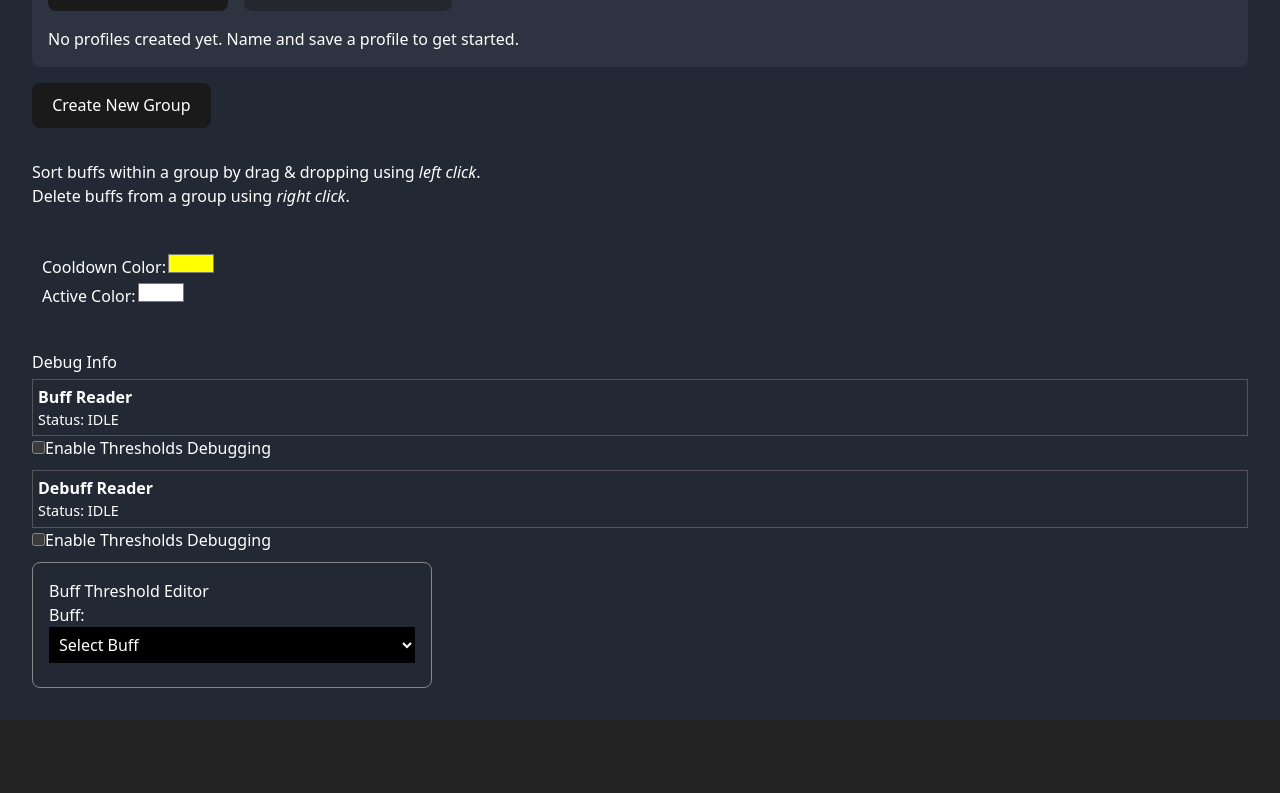
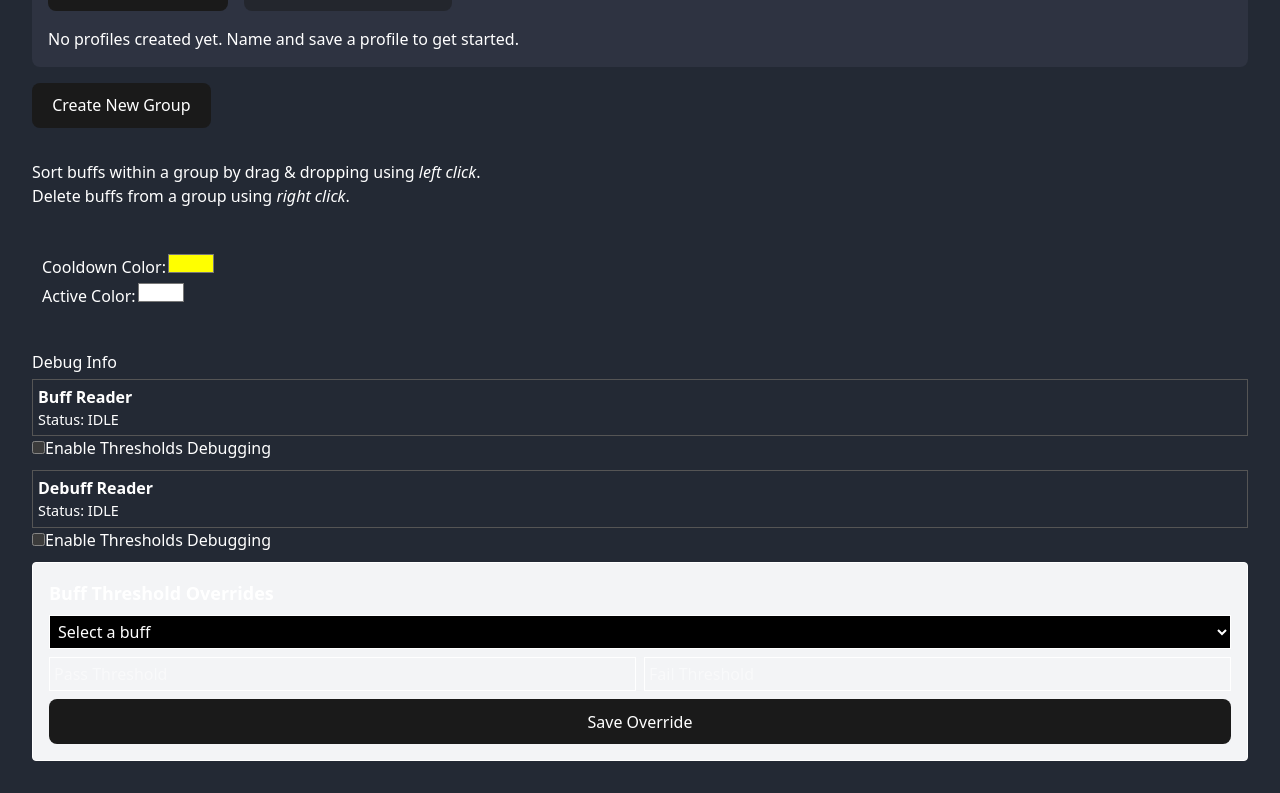
Before and after one commit to NadyaNayme/better-better-buffs-bars, a React (Vite) app: page / in a window 1280 px wide. Shown: the part 271-1064 px from the top of the page. Before the commit the page ends 991 px from the top, so only its background shows below. Built offline with nearby package versions, Linux system fonts and the light colour scheme.

Commit message:
add ability to remove custom thresholds

```diff
--- a/src/components/ThresholdEditor.tsx
+++ b/src/components/ThresholdEditor.tsx
@@ -1,87 +1,96 @@
 import React, { useState } from 'react';
-import useStore from '../store'; // adjust path as needed
+import useStore from '../store';
 
-const ThresholdEditor: React.FC = () => {
-  const buffs = useStore((s) => s.buffs);
-  const setCustomThreshold = useStore((s) => s.setCustomThreshold);
-  const customThresholds = useStore((s) => s.customThresholds);
+const ThresholdEditor = () => {
+  const buffs = useStore(state => state.buffs);
+  const customThresholds = useStore(state => state.customThresholds);
+  const setCustomThreshold = useStore(state => state.setCustomThreshold);
+  const removeCustomThreshold = useStore(state => state.removeCustomThreshold);
 
   const [selectedBuff, setSelectedBuff] = useState('');
   const [pass, setPass] = useState('');
   const [fail, setFail] = useState('');
 
-  const handleSelectBuff = (buffName: string) => {
-    setSelectedBuff(buffName);
-    const custom = customThresholds?.[buffName];
-    setPass(custom?.passThreshold?.toString() ?? '');
-    setFail(custom?.failThreshold?.toString() ?? '');
-  };
+  const handleSubmit = (e) => {
+    e.preventDefault();
+    if (!selectedBuff || isNaN(+pass) || isNaN(+fail)) return;
 
-  const handleSave = () => {
-    const passVal = parseInt(pass, 10);
-    const failVal = parseInt(fail, 10);
-    if (!selectedBuff || isNaN(passVal) || isNaN(failVal)) return;
+    setCustomThreshold(selectedBuff, {
+      passThreshold: parseInt(pass, 10),
+      failThreshold: parseInt(fail, 10),
+    });
 
-    setCustomThreshold(selectedBuff, passVal, failVal);
+    setSelectedBuff('');
+    setPass('');
+    setFail('');
   };
 
   return (
-    <div style={{ padding: '1rem', border: '1px solid #888', borderRadius: 8, maxWidth: 400 }}>
-      <h3>Buff Threshold Editor</h3>
+    <div className="p-4 border rounded bg-gray-100">
+      <h2 className="text-lg font-semibold mb-2">Buff Threshold Overrides</h2>
 
-      <label>
-        <span>Buff:</span><br />
+      <form onSubmit={handleSubmit} className="flex flex-col space-y-2">
         <select
           value={selectedBuff}
-          onChange={(e) => handleSelectBuff(e.target.value)}
-          style={{ width: '100%', padding: '6px', marginBottom: '0.5rem' }}
+          onChange={(e) => setSelectedBuff(e.target.value)}
+          className="p-1 border"
         >
-          <option value="">Select Buff</option>
+          <option value="">Select a buff</option>
           {buffs.map((buff) => (
             <option key={buff.name} value={buff.name}>
               {buff.name}
             </option>
           ))}
         </select>
-      </label>
 
-      {selectedBuff && (
-        <>
-          <label>
-            <span>Pass Threshold:</span><br />
+        <div className="flex gap-2">
           <input
             type="number"
+            placeholder="Pass Threshold"
             value={pass}
             onChange={(e) => setPass(e.target.value)}
-              style={{ width: '100%', marginBottom: '0.5rem', padding: '6px' }}
+            className="p-1 border w-1/2"
           />
-          </label>
-
-          <label>
-            <span>Fail Threshold:</span><br />
           <input
             type="number"
+            placeholder="Fail Threshold"
             value={fail}
             onChange={(e) => setFail(e.target.value)}
-              style={{ width: '100%', marginBottom: '0.5rem', padding: '6px' }}
+            className="p-1 border w-1/2"
           />
-          </label>
+        </div>
 
         <button
-            onClick={handleSave}
-            style={{
-              padding: '8px 12px',
-              backgroundColor: '#4CAF50',
-              color: '#fff',
-              border: 'none',
-              borderRadius: 4,
-              cursor: 'pointer',
-              width: '100%',
-            }}
+          type="submit"
+          className="bg-blue-600 text-white py-1 px-3 rounded hover:bg-blue-700"
         >
-            Save Thresholds
+          Save Override
         </button>
-        </>
+      </form>
+
+      {Object.keys(customThresholds).length > 0 && (
+        <div className="mt-4">
+          <h3 className="font-semibold mb-1">Current Overrides</h3>
+          <ul className="space-y-1">
+            {Object.entries(customThresholds).map(([name, thresholds]) => (
+              <li
+                key={name}
+                className="flex justify-between items-center bg-white border p-2 rounded"
+              >
+                <span className="text-sm">
+                  <strong>{name}</strong>: Pass {thresholds.passThreshold}, Fail {thresholds.failThreshold}
+                </span>
+                <button
+                  onClick={() => removeCustomThreshold(name)}
+                  className="text-red-600 hover:text-red-800 font-bold text-lg"
+                  title="Remove override"
+                >
+                  ×
+                </button>
+              </li>
+            ))}
+          </ul>
+        </div>
       )}
     </div>
   );
--- a/src/store.ts
+++ b/src/store.ts
@@ -80,6 +80,7 @@ interface StoreStateAndActions {
   customThresholds: { [buffName: string]: { passThreshold: number, failThreshold: number } };
   setCustomThreshold: (buffName: string, pass: number, fail: number) => void;
   getCustomThresholds: (buffName: string) => void;
+  removeCustomThreshold: (buffName: string) => void;
 }
 
 function resizedataURL(dataUrl, scale) {
@@ -448,6 +449,13 @@ const useStore = create(
           failThreshold: custom?.failThreshold ?? baseBuff?.failThreshold ?? 50,
         };
       },
+      removeCustomThreshold: (buffName) => {
+        set((state) => {
+          const updated = { ...state.customThresholds };
+          delete updated[buffName];
+          return { customThresholds: updated };
+        });
+      },
     }),
     {
       name: 'buff-tracker-storage',
```
Lines whose indentation alone changed are shown as unchanged.
